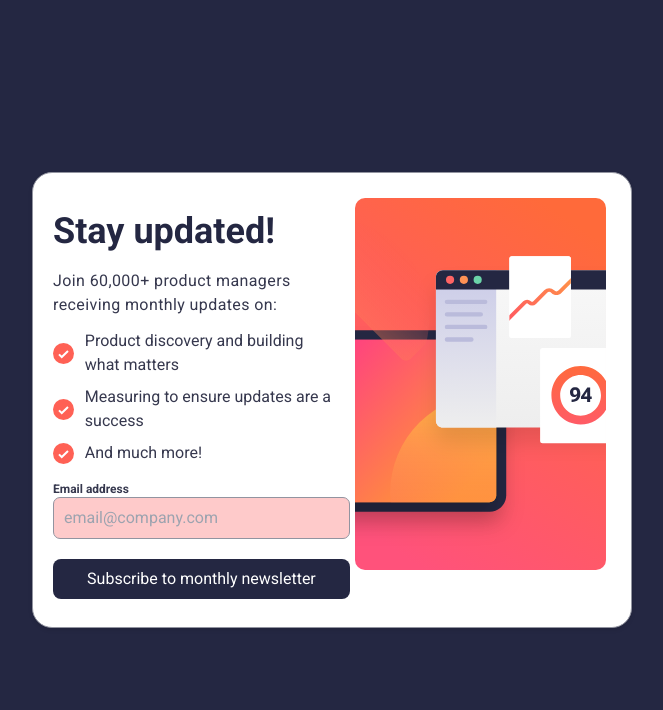
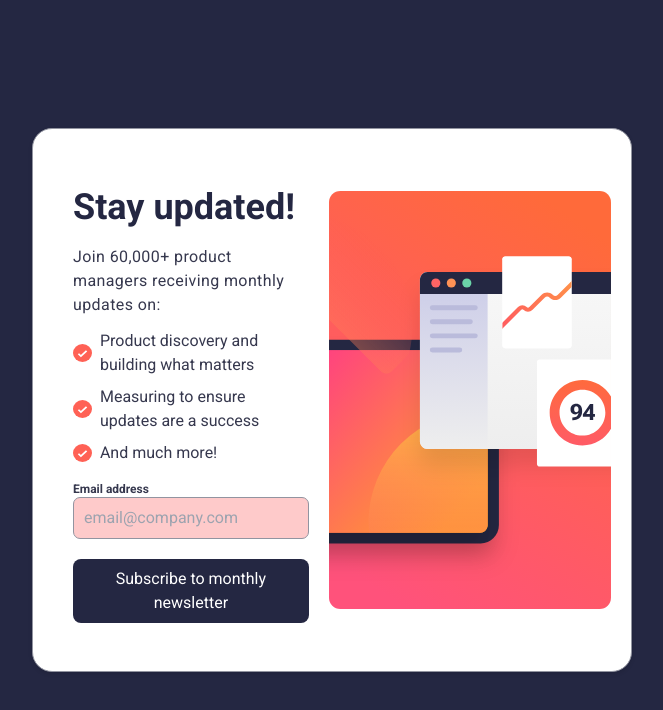
Before and after one commit to saranatour1/newsletter-sign-up-with-success-message-main, a Vue app: page / in a window 1280 px wide. Shown: the top 710 px of the page, without its empty margins (308-971 px from the left). Built offline with nearby package versions, Linux system fonts and the light colour scheme.

Commit message:
image fix

```diff
--- a/src/components/NewsLetter.vue
+++ b/src/components/NewsLetter.vue
@@ -44,14 +44,16 @@ const validateEmail = (input: string) => {
 <template>
   <!-- This is our Larger pot, Containes two components -->
   <div v-if="!isValid" class="bg-white w-full mx-auto my-0 card">
-  <div class="h-72 m-0">
-    <img
-      :src="`/src/assets/illustration-sign-up-${ isLarge ? 'desktop' : 'mobile'}.svg`"
-      class="h-full object-contain"
-    />
-  </div>
+    <div class="container" style="display: flex; justify-content: center; align-items: center;">
+  <img
+    v-bind:src="`src/assets/illustration-sign-up-${isLarge ? 'desktop' : 'mobile'}.svg`"
+    class="h-full object-contain"
+    alt="sign up illustration"
+  />
+</div>
 
-  <div class="stay-updated">
+
+  <div class="stay-updated p-5">
     <h1 class="my-5 text-4xl leading-none font-extrabold">Stay updated!</h1>
     <p class="-tracking-tight my-2">
       Join 60,000+ product managers receiving monthly updates on:
```
